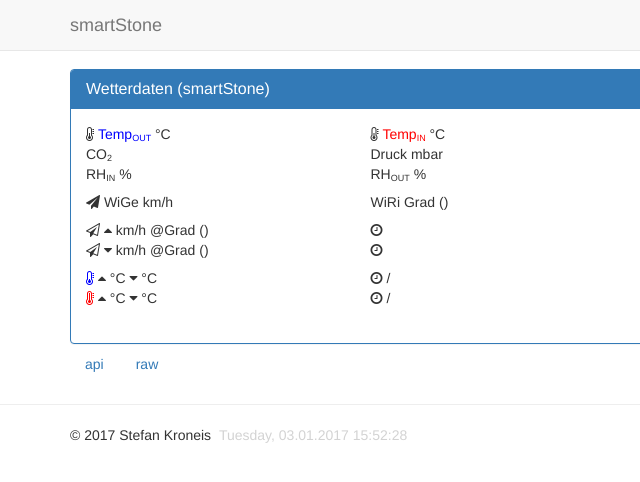
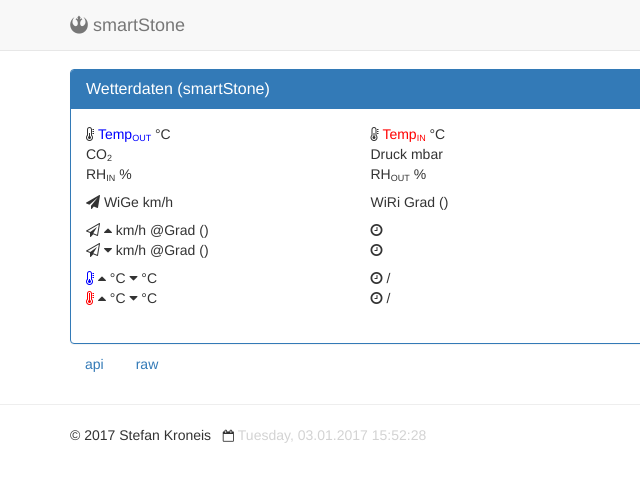
Before and after one commit to skroneis/smartStone, a website: page public/index.html in a window 1280 px wide. Shown: the full height of the page, 0-640 px from the left. Drawn offline with nearby package versions, Linux system fonts and the light colour scheme; some packages are replaced by stand-ins of ours; no server answers; a script that the page names is missing.

Commit message:
:rabbit:

```diff
--- a/public/index.html
+++ b/public/index.html
@@ -32,7 +32,7 @@
                         <span class="icon-bar"></span>
                         <span class="icon-bar"></span>
                     </button>-->
-                <a class="navbar-brand" href="./index.html">smartStone</a>
+                <a class="navbar-brand" href="./index.html"><i class="fa fa-rebel" aria-hidden="true"></i>&nbsp;smartStone</a>
             </div>
             <!--<div class="navbar-collapse collapse" id="navbar-main">
                 <ul class="nav navbar-nav navbar-right">
@@ -165,6 +165,7 @@
         <div class="container">
             <p class="pull-left">
                 &copy;&nbsp;<span ng-controller='stoneController'>{{ getDate() |  date:"yyyy" }}</span>&nbsp;Stefan&nbsp;Kroneis &nbsp;
+                <i class="fa fa-calendar-o" aria-hidden="true" style="font-size:12px;"></i>&nbsp;
                 <span class="clock" ng-controller='TimeCtrl' style="float: right;" ng-cloak>{{ clock | date:'EEEE, dd.MM.yyyy HH:mm:ss'}}</span>
             </p>
             <!--<div id="heartbeat" Xhidden="hidden">
@@ -186,6 +187,8 @@
     <script src="https://ajax.googleapis.com/ajax/libs/angularjs/1.5.8/angular-route.min.js"></script>
     <script src="https://ajax.googleapis.com/ajax/libs/angularjs/1.5.8/angular-touch.min.js"></script>
     <script src="https://cdnjs.cloudflare.com/ajax/libs/angular-ui-bootstrap/2.1.3/ui-bootstrap.min.js"></script>
+    <!--i18n-->
+    <script src="https://cdnjs.cloudflare.com/ajax/libs/angular-i18n/1.6.1/angular-locale_de-de.min.js"></script>
     <!--bootbox.js-->
     <script src="https://cdnjs.cloudflare.com/ajax/libs/bootbox.js/4.4.0/bootbox.min.js"></script>
     <script>
```
